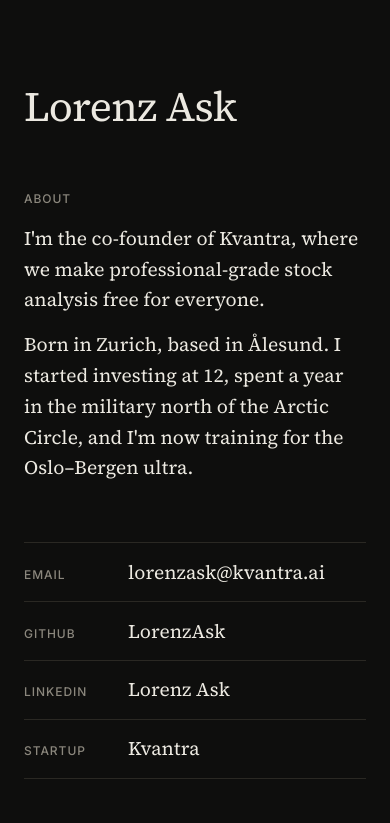
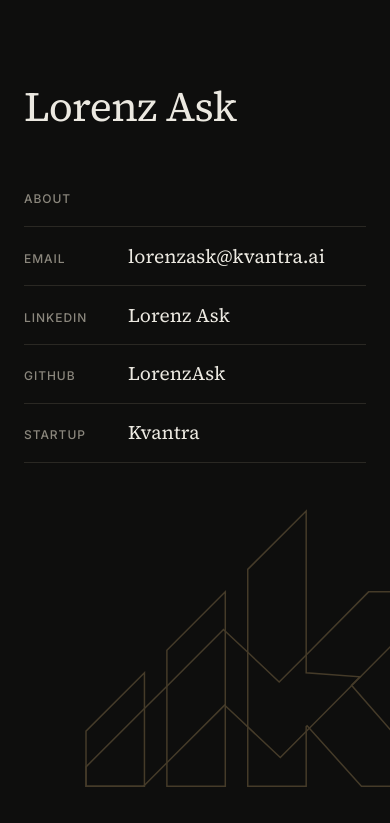
Before and after one commit to LorenzAsk/lorenzask.com, a website built with Vite: page index.html in a window 390 px wide. Shown: the top 823 px of the page. Built offline with nearby package versions, Linux system fonts and the light colour scheme.

Commit message:
Drop the about copy so the page is just the name and four links.
Co-authored-by: Cursor <cursoragent@cursor.com>

```diff
--- a/index.html
+++ b/index.html
@@ -28,20 +28,17 @@
   <main>
     <h1>Lorenz Ask</h1>
 
+    <!-- The links, under the "About" title. Each row is a label on the left
+         and a link on the right. -->
     <section aria-labelledby="about-title">
       <h2 class="label" id="about-title">About</h2>
-      <!-- The about text. Edit the words between <p> and </p>. -->
-      <p>I'm the co-founder of Kvantra, where we make professional-grade stock analysis free for everyone.</p>
-      <p>Born in Zurich, based in Ålesund. I started investing at 12, spent a year in the military north of the Arctic Circle, and I'm now training for the Oslo–Bergen ultra.</p>
+      <ul class="links">
+        <li><span class="label">Email</span><a href="mailto:lorenzask@kvantra.ai">lorenzask@kvantra.ai</a></li>
+        <li><span class="label">LinkedIn</span><a href="https://www.linkedin.com/in/lorenz-ask-0382123b6/" target="_blank" rel="noopener noreferrer">Lorenz Ask</a></li>
+        <li><span class="label">GitHub</span><a href="https://github.com/LorenzAsk" target="_blank" rel="noopener noreferrer">LorenzAsk</a></li>
+        <li><span class="label">Startup</span><a href="https://kvantra.ai" target="_blank" rel="noopener noreferrer">Kvantra</a></li>
+      </ul>
     </section>
-
-    <!-- The links. Each row is a label on the left and a link on the right. -->
-    <ul class="links">
-      <li><span class="label">Email</span><a href="mailto:lorenzask@kvantra.ai">lorenzask@kvantra.ai</a></li>
-      <li><span class="label">GitHub</span><a href="https://github.com/LorenzAsk" target="_blank" rel="noopener noreferrer">LorenzAsk</a></li>
-      <li><span class="label">LinkedIn</span><a href="https://www.linkedin.com/in/lorenz-ask-0382123b6/" target="_blank" rel="noopener noreferrer">Lorenz Ask</a></li>
-      <li><span class="label">Startup</span><a href="https://kvantra.ai" target="_blank" rel="noopener noreferrer">Kvantra</a></li>
-    </ul>
   </main>
 
   <!-- The Kvantra mark, drawn as thin lines on the right edge of the screen.
--- a/src/style.css
+++ b/src/style.css
@@ -11,8 +11,7 @@
   --text:   #ece9e1;   /* warm off-white */
   --muted:  #8b877d;   /* labels */
   --line:   #2a2823;   /* the thin rules between links */
-  --mark:   #453b29;   /* the Kvantra mark's lines */
-  --accent: #d97757;   /* link hover */
+  --mark:   #453b29;   /* the Kvantra mark's lines, and links on hover */
 
   --serif: 'Source Serif 4', 'Iowan Old Style', Georgia, serif;
   --sans:  'Inter', -apple-system, BlinkMacSystemFont, system-ui, sans-serif;
@@ -38,7 +37,7 @@ body {
   overflow-x: hidden;
 }
 
-::selection { background: var(--accent); color: var(--bg); }
+::selection { background: var(--mark); color: var(--text); }
 
 h1, h2, p, ul { margin: 0; }
 ul { padding: 0; list-style: none; }
@@ -71,9 +70,8 @@ h1 {
 }
 
 section { margin-top: clamp(2.5rem, 7vh, 4rem); }
-section p { margin-top: 0.9rem; }
 
-.links { margin-top: clamp(2.5rem, 7vh, 4rem); border-top: 1px solid var(--line); }
+.links { margin-top: 1.1rem; border-top: 1px solid var(--line); }
 .links li {
   display: grid;
   grid-template-columns: 6.5rem 1fr;
@@ -86,9 +84,9 @@ section p { margin-top: 0.9rem; }
   text-decoration: none;
   transition: color 0.2s;
 }
-.links a:hover, .links a:focus-visible { color: var(--accent); }
+.links a:hover, .links a:focus-visible { color: var(--mark); }
 
-a:focus-visible { outline: 2px solid var(--accent); outline-offset: 4px; border-radius: 2px; }
+a:focus-visible { outline: 2px solid var(--muted); outline-offset: 4px; border-radius: 2px; }
 
 /* The Kvantra mark: fixed to the right, tall, and running off the edge. */
 .mark {
```
Also changed, not shown: README.md.
